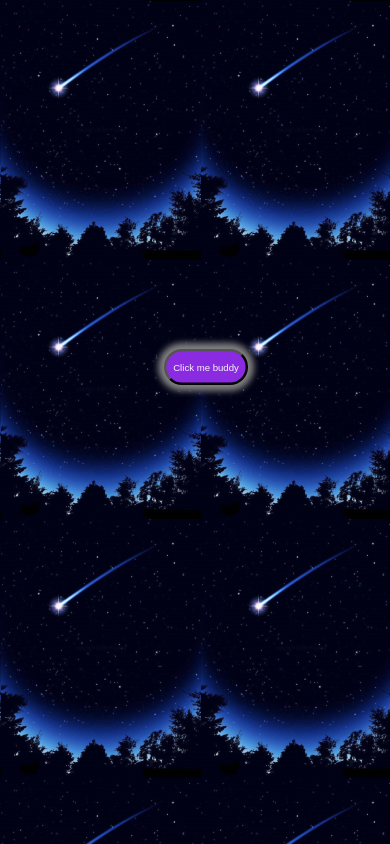
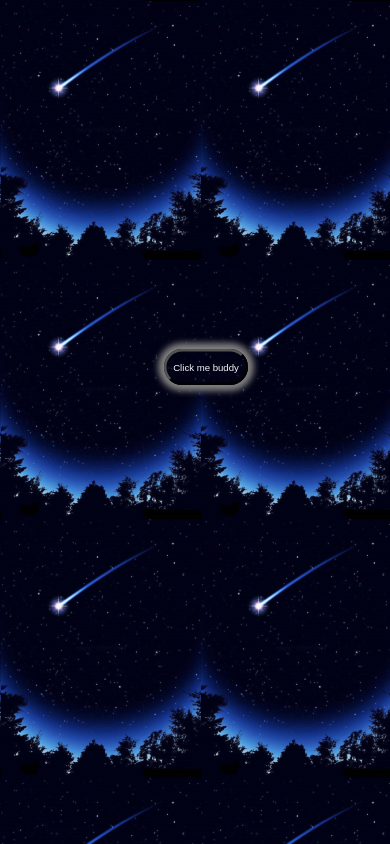
Before and after one commit to diamond-commit/streak, a plain HTML site: page index.html in a window 390 px wide. Drawn offline with Linux system fonts and the light colour scheme.

Commit message:
Was def not easy

```diff
--- a/style.css
+++ b/style.css
@@ -97,7 +97,9 @@
     button {
       margin-top: 90%;
       margin-left: 170px;
-      background-color: blueviolet;
+      margin-bottom: -90px;
+   background-color: transparent;
+   box-shadow: 0 0 5px 5px gray;
       border-radius: 30px;
       width: 70px;
       height: 30px;
```
